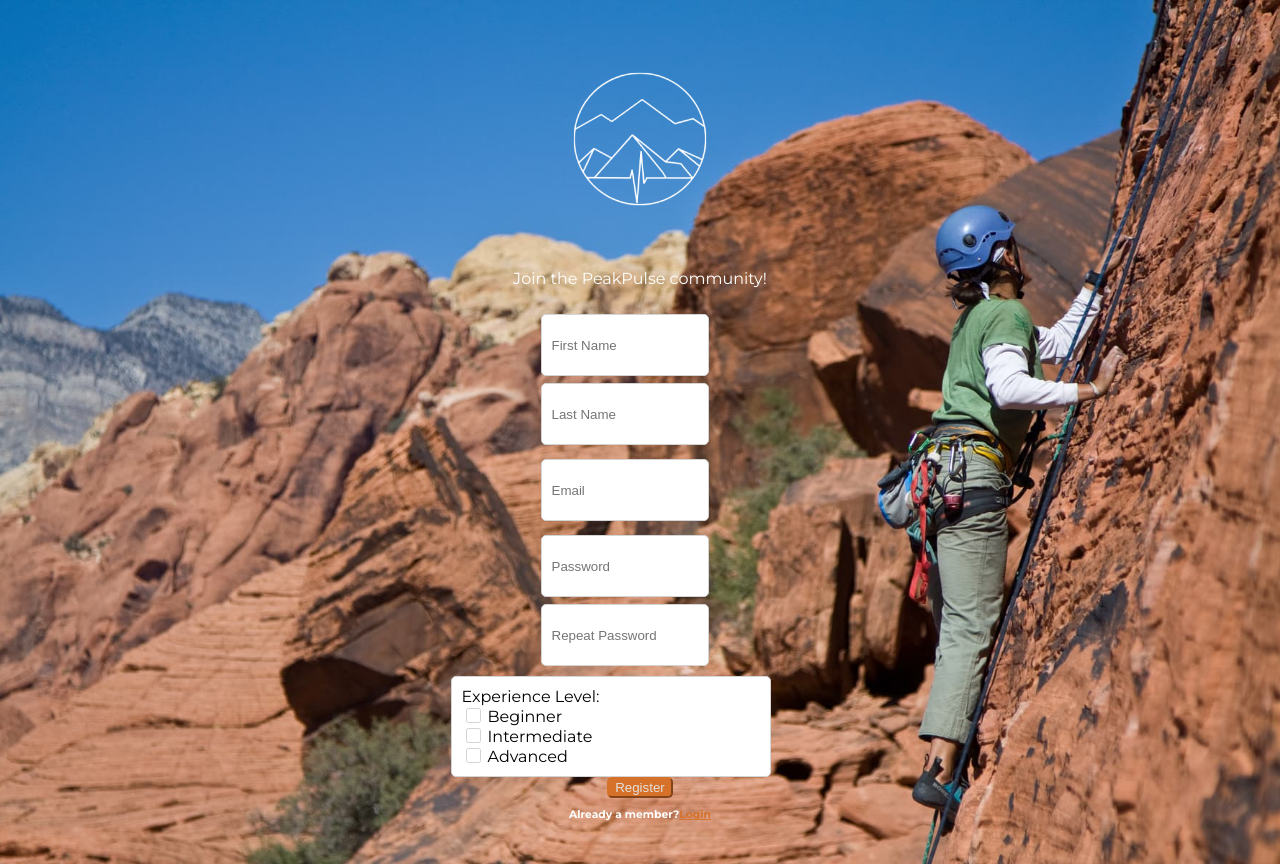
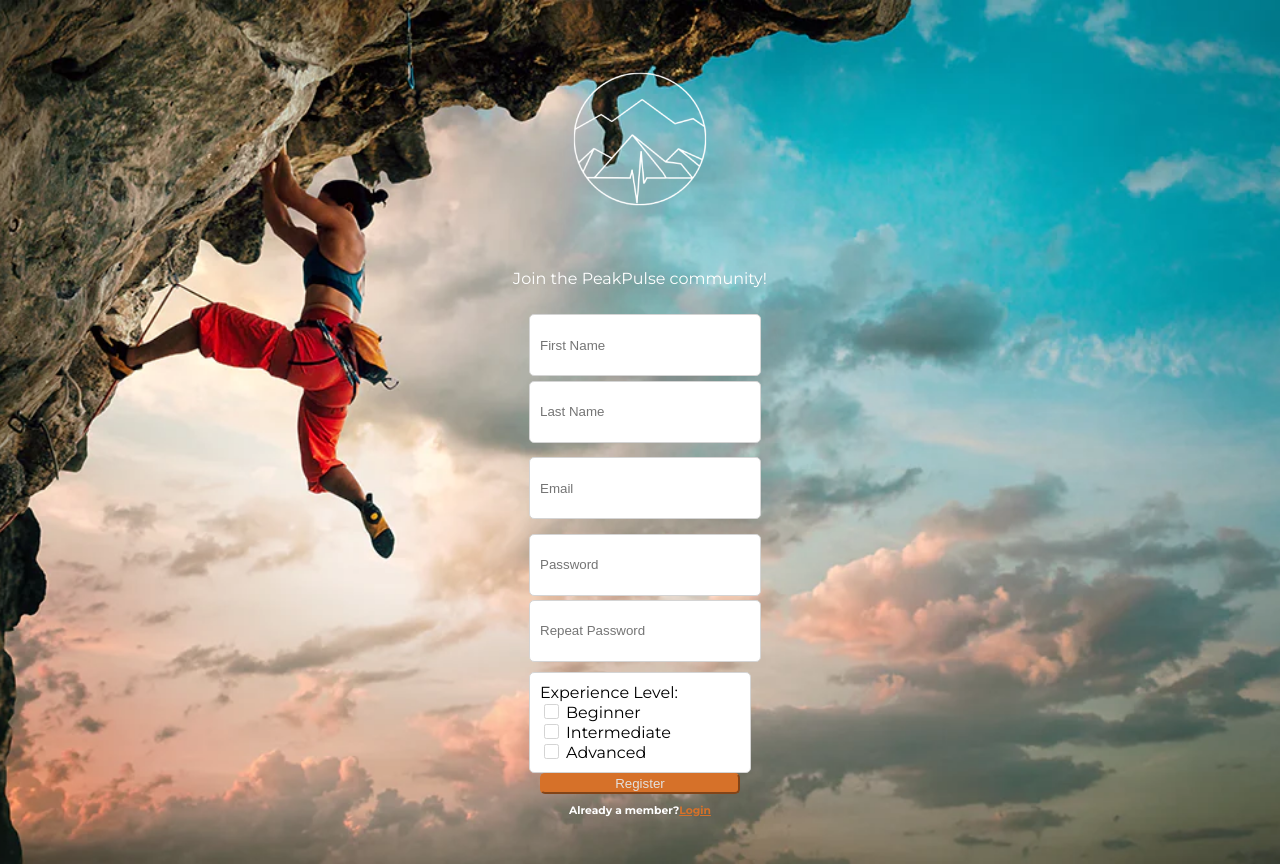
Before and after one commit to Chris-cvR/TID-React-Climbing-Platform, a React (Create React App) app: page /register in a window 1280 px wide. Built offline with nearby package versions, Linux system fonts and the light colour scheme.

Commit message:
layout suggestions

```diff
--- a/src/pages/RegisterPage.js
+++ b/src/pages/RegisterPage.js
@@ -2,7 +2,7 @@ import React, { useState } from 'react';
 import Logo from "../assets/images/PeakPulse_white.png"
 import { NavLink } from "react-router-dom";
 import PrimaryButton from "../components/common/PrimaryButton";
-import image from "../assets/images/ClimbingWoman.jpg"
+import image from "../assets/images/climb_cliff.png.jpg.webp";
 
 function RegisterPage() {
 
@@ -44,7 +44,7 @@ function RegisterPage() {
                     <form onSubmit={handleSubmit}>
 
                         <div className="row">
-                            <div className="col-md-8">
+                            <div className="col-md-6">
                                 {formData.slice(0, 5).map((field) => (
                                     <div className="custom-input" key={field.id}>
                                         <input
@@ -58,7 +58,7 @@ function RegisterPage() {
                                     </div>
                                 ))}
                             </div>
-                            <div className="col-md-4">
+                            <div className="col-md-6">
                                 <div className="experience-container">
                                     <span className="experience-label">{formData[5].label}:</span>
                                     {formData[5].options.map((option) => (
--- a/src/styles/index.css
+++ b/src/styles/index.css
@@ -165,7 +165,7 @@ footer{
   border-color: hsl(25, 68%, 50%);
   border-radius: 5px;
   color: hsl(24, 8%, 88%);
-  width: 100%;
+  width: 200px !important;
 }
 
 #primary-button:hover{
@@ -302,7 +302,7 @@ footer{
 }
 
 .custom-input {
-  width: 150%;
+  width: 200px !important;
   font-size: 16px;
 }
 
@@ -411,10 +411,9 @@ input[type="checkbox"]:checked {
   padding: 10px;
   border-radius: 5px;
   position: relative;
-  left: -90px;
   background: white;
   margin-top: 10px;
-  width: 150%;
+  width: 200px;
   color: black;
 }
 
```
Also changed, not shown: src/assets/images/climb_cliff.png.jpg.webp (added).
